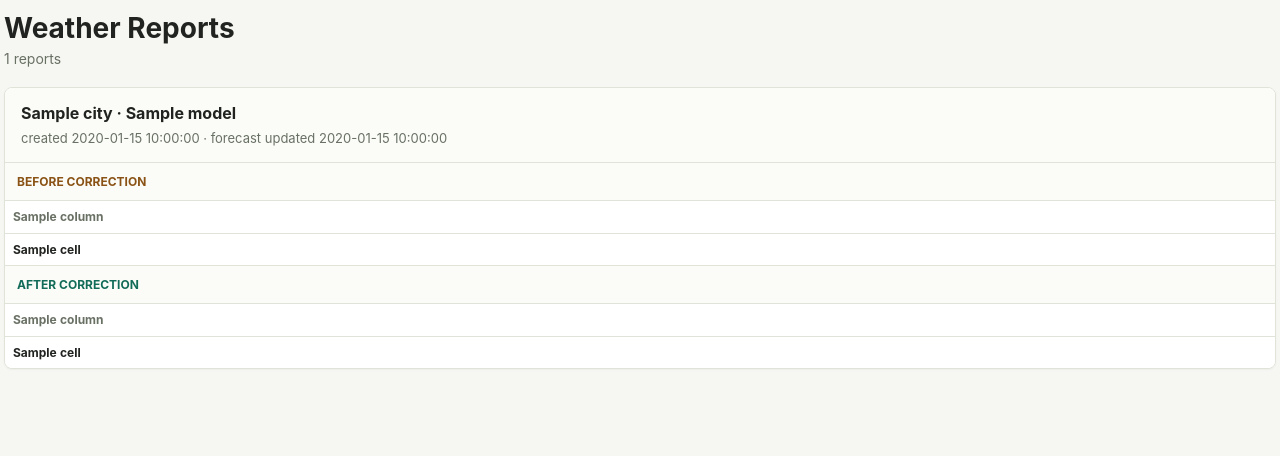
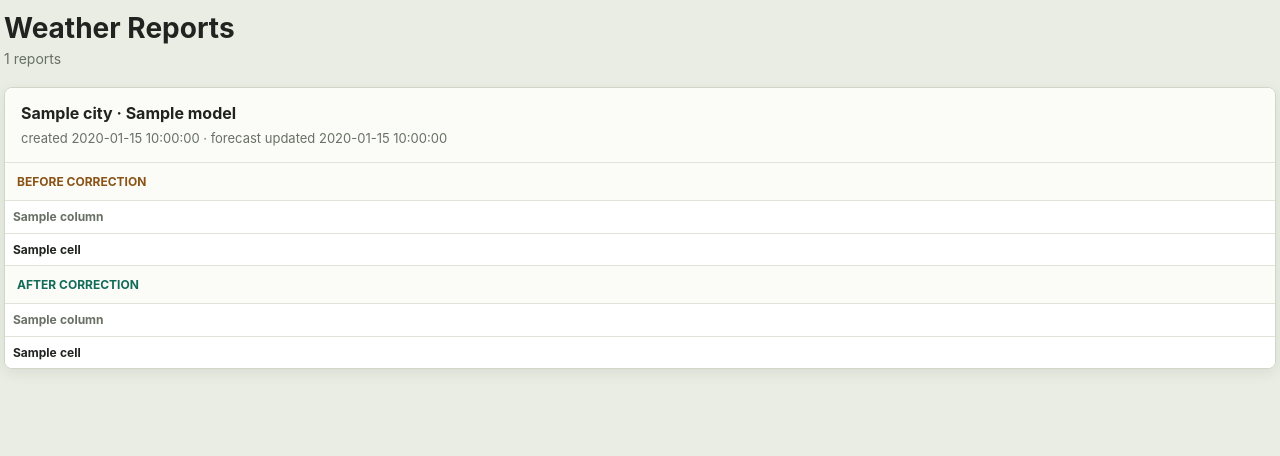
Before and after one commit to Uchashmoq/pm-weather2, a FastAPI app: template templates/reports.html in a window 1280 px wide. Shown: the top 456 px of the page. Run offline with FastAPI, Linux system fonts and the light colour scheme; the template is opened without the code that fills it: most values are stand-ins (such as "Sample title", 1, 10 or a date in 2020).

Commit message:
change contrast

```diff
--- a/templates/reports.html
+++ b/templates/reports.html
@@ -7,7 +7,7 @@
   <style>
     :root {
       color-scheme: light;
-      --bg: #f6f7f2;
+      --bg: #e9ede3;
       --panel: #ffffff;
       --text: #20231f;
       --muted: #697064;
@@ -54,14 +54,13 @@
       color: var(--muted);
       font-size: 14px;
     }
-
     .report {
       background: var(--panel);
-      border: 1px solid var(--line);
+      border: 1px solid #cfd7c6;
       border-radius: 8px;
       margin: 0 0 40px;
       overflow: hidden;
-      box-shadow: 0 1px 2px rgb(32 35 31 / 0.04);
+      box-shadow: 0 4px 14px rgb(32 35 31 / 0.08);
     }
 
     .report-head {
```
